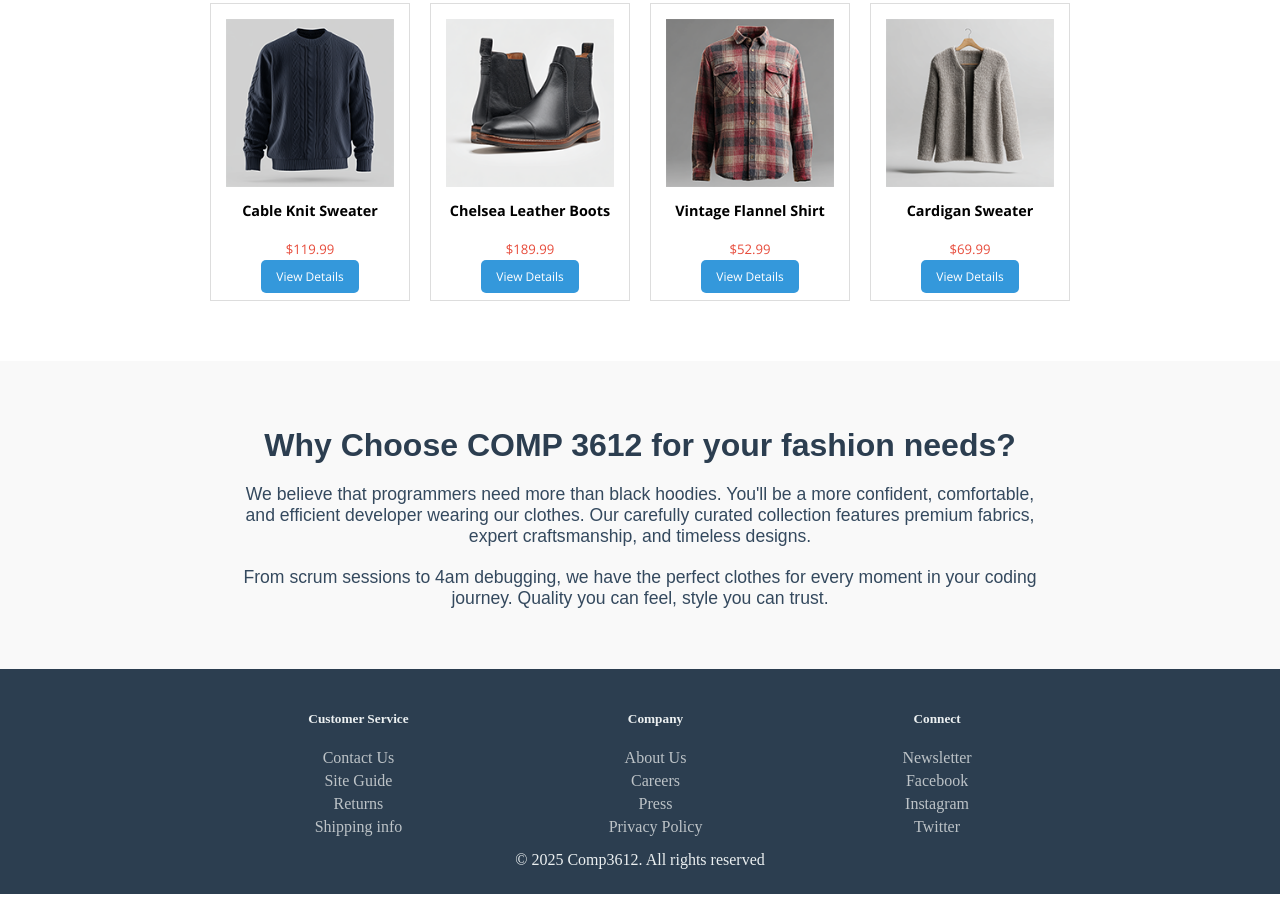
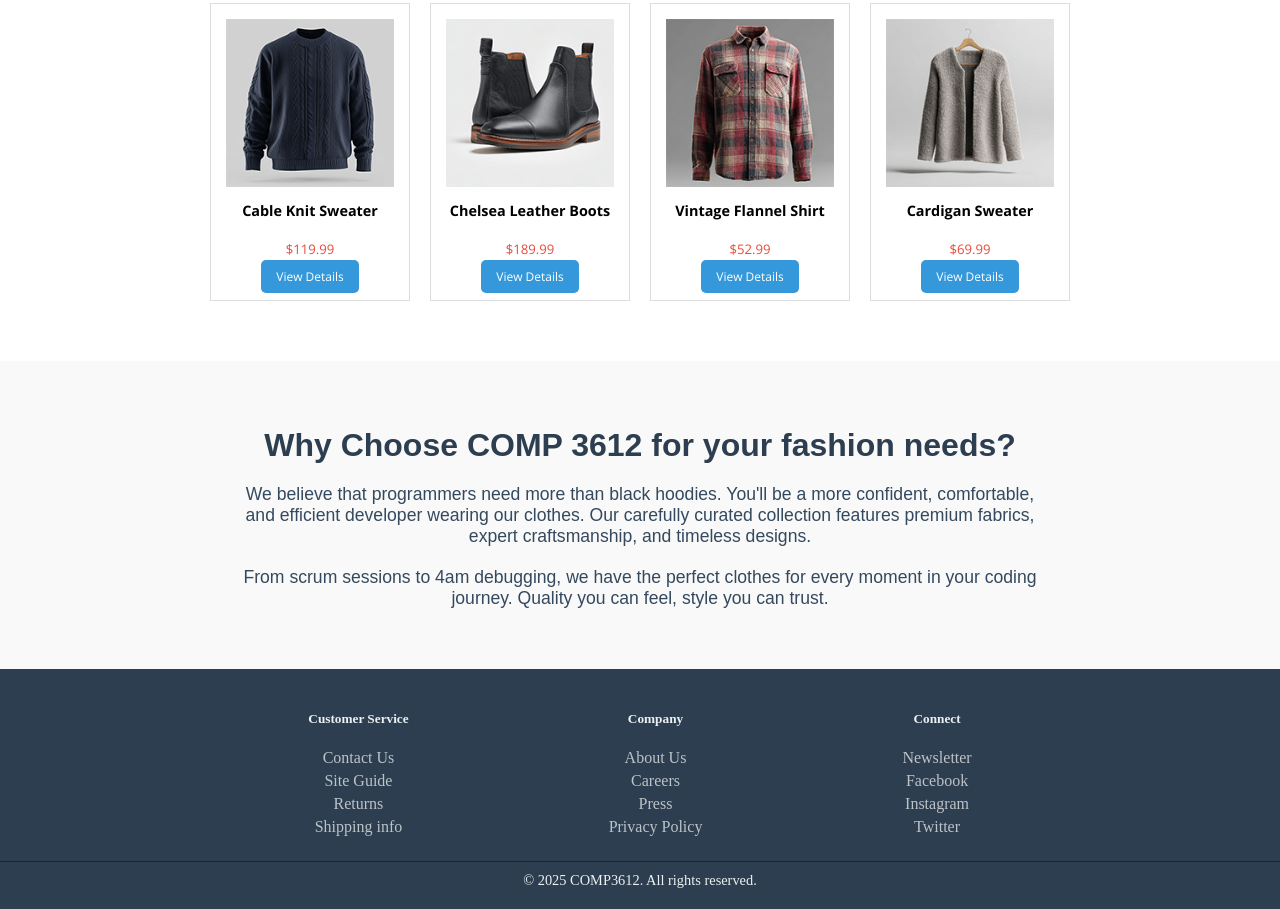
Before and after one commit to shirazk255/shirazk255.github.io, a plain HTML site: page index.html in a window 1280 px wide. Shown: the part 434-1343 px from the top of the page. Drawn offline with nearby package versions, Linux system fonts and the light colour scheme.

Commit message:
Update index.html

```diff
--- a/index.html
+++ b/index.html
@@ -78,7 +78,7 @@
         </div>
         <div class="company">
             <h5>Company</h5>
-            <a href="#">About Us</a>
+            <a href="about.html">About Us</a>
             <a href="#">Careers</a>
             <a href="#">Press</a>
             <a href="#">Privacy Policy</a>
@@ -91,7 +91,9 @@
             <a href="#">Twitter</a>
         </div>
         </div>
-        <p>&copy; 2025 Comp3612. All rights reserved</p>
+         <div class="footer-bottom">
+            © 2025 COMP3612. All rights reserved.
+        </div>
     </footer>
 </body>
 </html>
```
